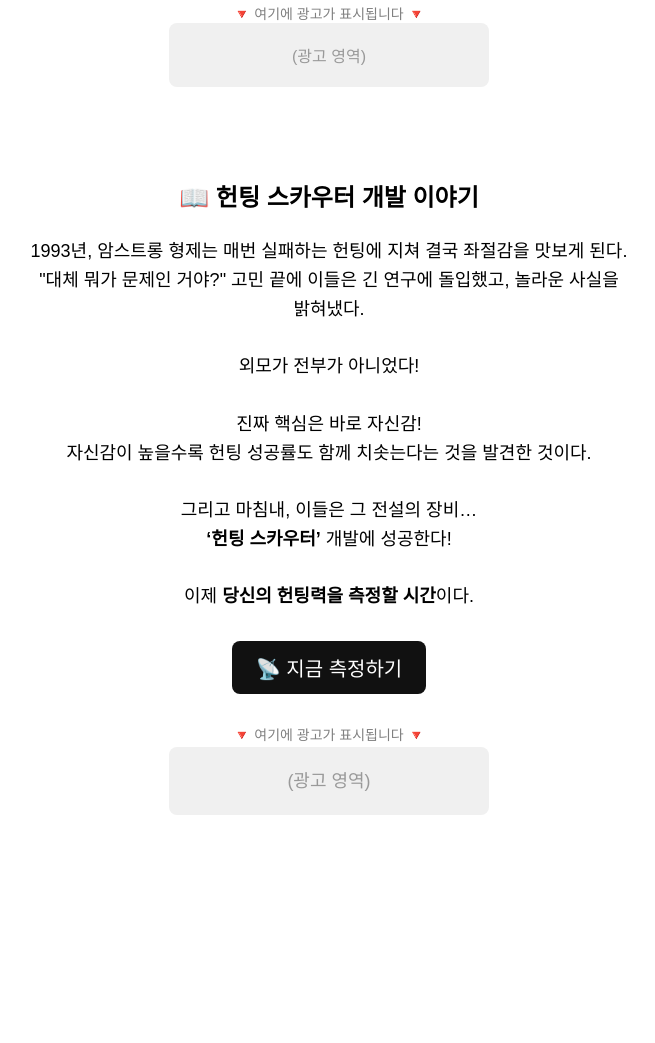
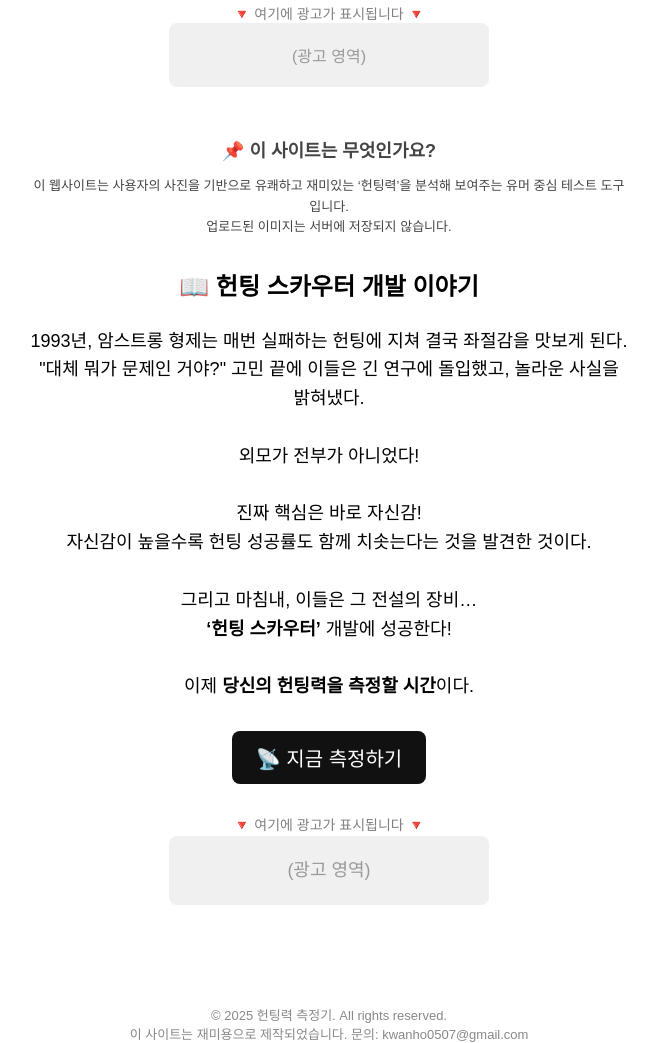
Before and after one commit to kwanho0507/kwanho0507.github.io, a plain HTML site: page index.html in a window 1280 px wide. Shown: the part 703-1746 px from the top of the page, without its empty margins (311-966 px from the left). Before the commit the page ends 1600 px from the top, so only its background shows below. Drawn offline with nearby package versions, Linux system fonts and the light colour scheme.

Commit message:
Add files via upload

```diff
--- a/index.html
+++ b/index.html
@@ -33,6 +33,8 @@
   <meta property="og:url" content="https://kwanho0507.github.io/hunting-success/" />
   <meta name="twitter:card" content="summary_large_image" />
 
+<meta name="description" content="사진을 기반으로 헌팅 성공률을 측정하는 재미있는 테스트! 친구들과 공유해보세요.">
+<meta name="keywords" content="헌팅력 테스트, 얼굴 분석, 재미있는 테스트, 밈 웹사이트, 공유형 콘텐츠">
 </head>
 <body>
 
@@ -52,6 +54,13 @@
 
 <!-- 2페이지: 소개 스토리 페이지 -->
 <div id="introPage" style="display: flex; flex-direction: column; justify-content: center; align-items: center; min-height: 100vh; padding: 40px; text-align: center; font-size: 18px; line-height: 1.6;">
+  <div style="margin-bottom: 30px; max-width: 600px; font-size: 13px; color: #444; line-height: 1.6;">
+    <h3 style="font-size: 18px; margin-bottom: 10px;">📌 이 사이트는 무엇인가요?</h3>
+    <p>
+      이 웹사이트는 사용자의 사진을 기반으로 유쾌하고 재미있는 ‘헌팅력’을 분석해 보여주는 유머 중심 테스트 도구입니다.<br>
+      업로드된 이미지는 서버에 저장되지 않습니다.
+    </p>
+  </div>
   <h2 style="font-size: 24px; margin-bottom: 20px;">📖 헌팅 스카우터 개발 이야기</h2>
   <p style="max-width: 600px;">
     1993년, 암스트롱 형제는 매번 실패하는 헌팅에 지쳐 결국 좌절감을 맛보게 된다.<br>
@@ -75,7 +84,7 @@
 <!-- 3페이지 -->
 <div id="mainContent" style="display: none; flex-direction: column; justify-content: flex-start; align-items: center; min-height: 100vh; padding: 30px;">
   <div id="loading" class="hidden" style="margin-top: 20px;">
-    <img src="스카우터-로딩.gif" width="150" alt="분석중 애니메이션">
+    <img src="스카우터-로딩.gif" alt="헌팅 이미지" width="150" alt="분석중 애니메이션">
     <p style="margin-top: 10px; font-size: 18px; color: #666;">분석 중입니다...</p>
   </div>
   <img id="previewImage" class="hidden" style="margin-top: 10px; margin-bottom: 10px; border-radius: 12px; max-width: 70%; height: auto;" />
@@ -238,5 +247,9 @@ document.getElementById('buttonGroup').style.display = 'flex';
   });
 }
 </script>
+<footer style="margin-top: 60px; font-size: 13px; color: #888; text-align: center;">
+  <p>© 2025 헌팅력 측정기. All rights reserved.</p>
+  <p>이 사이트는 재미용으로 제작되었습니다. 문의: kwanho0507@gmail.com</p>
+</footer>
 </body>
 </html>
```
